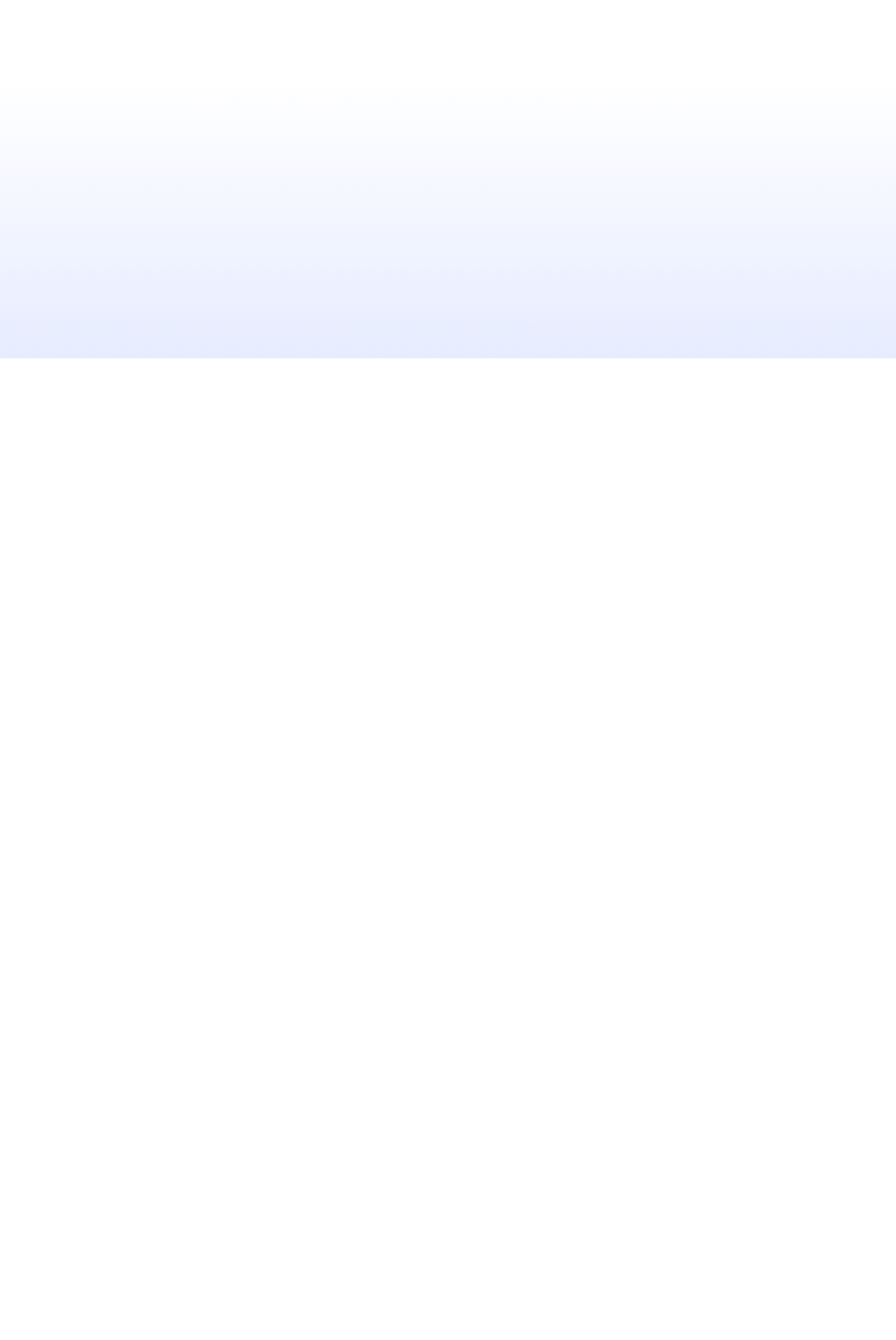
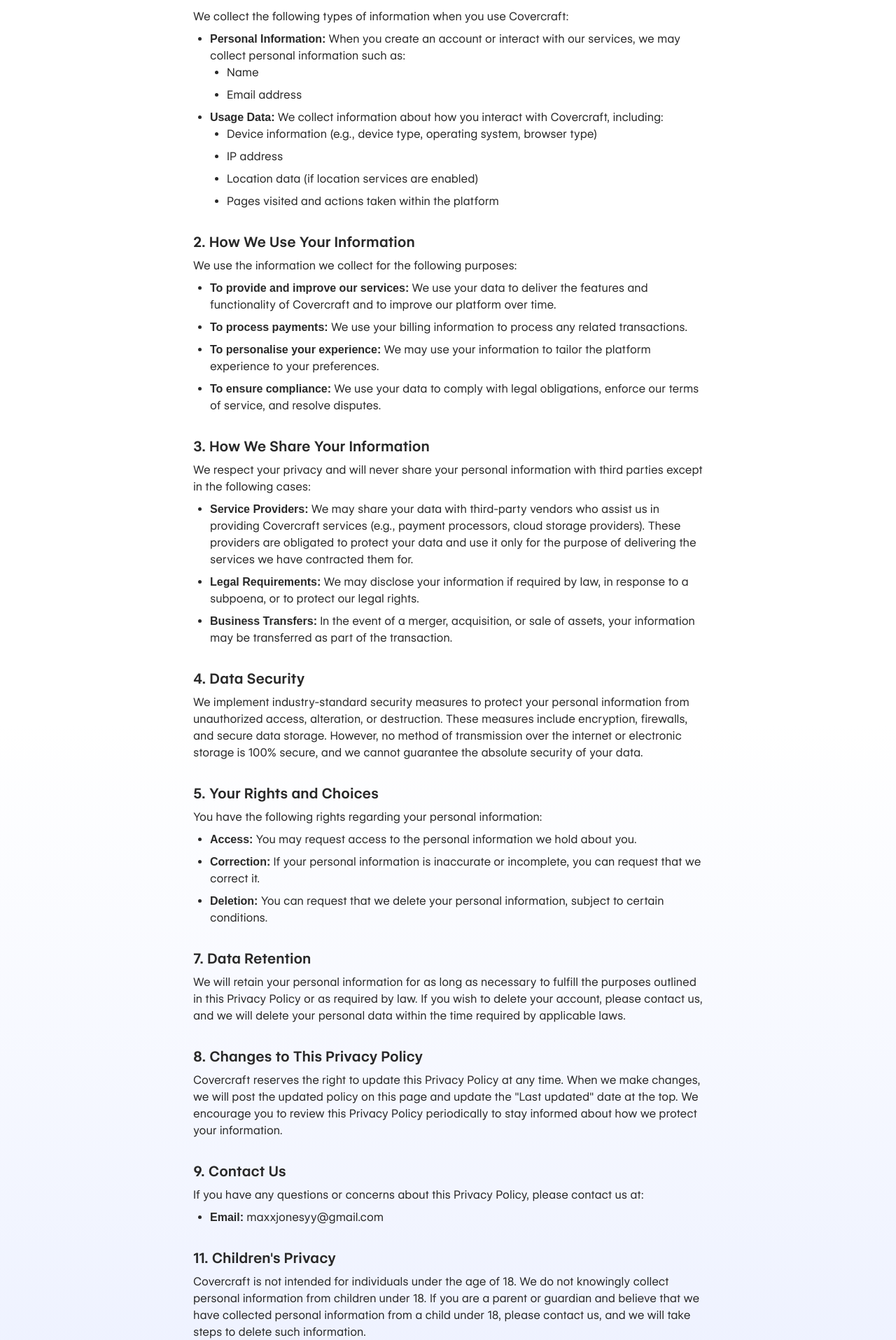
Before and after one commit to maxxjonesyy/covercraft, a React (Vite) app: page /privacy in a window 1280 px wide. Shown: the part 288-2203 px from the top of the page at 70% size. Before the commit the page ends 800 px from the top, so only its background shows below. Built offline with nearby package versions, Linux system fonts and the light colour scheme; no server answers; a web font is replaced by a local one.

Commit message:
frontend: add privacy policy

```diff
--- a/src/App.tsx
+++ b/src/App.tsx
@@ -10,6 +10,7 @@ const CoverLetterCreate = lazy(() => import("./views/CoverLetterCreate"));
 const CoverLetterReady = lazy(() => import("./views/CoverLetterReady"));
 const Profile = lazy(() => import("./views/Profile"));
 const Token = lazy(() => import("./views/Token"));
+const Privacy = lazy(() => import("./views/Privacy"));
 
 function App() {
   return (
@@ -30,6 +31,7 @@ function App() {
           <Route path="/coverletter/result" element={<CoverLetterReady />} />
           <Route path="/profile" element={<Profile />} />
           <Route path="/token" element={<Token />} />
+          <Route path="/privacy" element={<Privacy />} />
         </Routes>
       </Suspense>
 
--- /dev/null
+++ b/src/views/Privacy.tsx
@@ -0,0 +1,212 @@
+import { motion } from "framer-motion";
+
+function Privacy() {
+  return (
+    <motion.div
+      animate={{ y: 0, opacity: 1 }}
+      initial={{ y: 300, opacity: 0 }}
+      className="container">
+      <h1 className="text-2xl font-bold mb-4">Privacy Policy for Covercraft</h1>
+      <p className="mb-6">Last updated: 20/12/24</p>
+
+      <section className="mb-8">
+        <h2 className="text-xl font-semibold mb-2">
+          1. Information We Collect
+        </h2>
+        <p className="mb-2">
+          We collect the following types of information when you use Covercraft:
+        </p>
+        <ul className="list-disc pl-6">
+          <li className="mb-2">
+            <strong>Personal Information:</strong> When you create an account or
+            interact with our services, we may collect personal information such
+            as:
+            <ul className="list-disc pl-6">
+              <li className="mb-2">Name</li>
+              <li className="mb-2">Email address</li>
+            </ul>
+          </li>
+          <li className="mb-2">
+            <strong>Usage Data:</strong> We collect information about how you
+            interact with Covercraft, including:
+            <ul className="list-disc pl-6">
+              <li className="mb-2">
+                Device information (e.g., device type, operating system, browser
+                type)
+              </li>
+              <li className="mb-2">IP address</li>
+              <li className="mb-2">
+                Location data (if location services are enabled)
+              </li>
+              <li className="mb-2">
+                Pages visited and actions taken within the platform
+              </li>
+            </ul>
+          </li>
+        </ul>
+      </section>
+
+      <section className="mb-8">
+        <h2 className="text-xl font-semibold mb-2">
+          2. How We Use Your Information
+        </h2>
+        <p className="mb-2">
+          We use the information we collect for the following purposes:
+        </p>
+        <ul className="list-disc pl-6">
+          <li className="mb-2">
+            <strong>To provide and improve our services:</strong> We use your
+            data to deliver the features and functionality of Covercraft and to
+            improve our platform over time.
+          </li>
+          <li className="mb-2">
+            <strong>To process payments:</strong> We use your billing
+            information to process any related transactions.
+          </li>
+          <li className="mb-2">
+            <strong>To personalise your experience:</strong> We may use your
+            information to tailor the platform experience to your preferences.
+          </li>
+          <li className="mb-2">
+            <strong>To ensure compliance:</strong> We use your data to comply
+            with legal obligations, enforce our terms of service, and resolve
+            disputes.
+          </li>
+        </ul>
+      </section>
+
+      <section className="mb-8">
+        <h2 className="text-xl font-semibold mb-2">
+          3. How We Share Your Information
+        </h2>
+        <p className="mb-2">
+          We respect your privacy and will never share your personal information
+          with third parties except in the following cases:
+        </p>
+        <ul className="list-disc pl-6">
+          <li className="mb-2">
+            <strong>Service Providers:</strong> We may share your data with
+            third-party vendors who assist us in providing Covercraft services
+            (e.g., payment processors, cloud storage providers). These providers
+            are obligated to protect your data and use it only for the purpose
+            of delivering the services we have contracted them for.
+          </li>
+          <li className="mb-2">
+            <strong>Legal Requirements:</strong> We may disclose your
+            information if required by law, in response to a subpoena, or to
+            protect our legal rights.
+          </li>
+          <li className="mb-2">
+            <strong>Business Transfers:</strong> In the event of a merger,
+            acquisition, or sale of assets, your information may be transferred
+            as part of the transaction.
+          </li>
+        </ul>
+      </section>
+
+      <section className="mb-8">
+        <h2 className="text-xl font-semibold mb-2">4. Data Security</h2>
+        <p className="mb-2">
+          We implement industry-standard security measures to protect your
+          personal information from unauthorized access, alteration, or
+          destruction. These measures include encryption, firewalls, and secure
+          data storage. However, no method of transmission over the internet or
+          electronic storage is 100% secure, and we cannot guarantee the
+          absolute security of your data.
+        </p>
+      </section>
+
+      <section className="mb-8">
+        <h2 className="text-xl font-semibold mb-2">
+          5. Your Rights and Choices
+        </h2>
+        <p className="mb-2">
+          You have the following rights regarding your personal information:
+        </p>
+        <ul className="list-disc pl-6">
+          <li className="mb-2">
+            <strong>Access:</strong> You may request access to the personal
+            information we hold about you.
+          </li>
+          <li className="mb-2">
+            <strong>Correction:</strong> If your personal information is
+            inaccurate or incomplete, you can request that we correct it.
+          </li>
+          <li className="mb-2">
+            <strong>Deletion:</strong> You can request that we delete your
+            personal information, subject to certain conditions.
+          </li>
+        </ul>
+      </section>
+
+      <section className="mb-8">
+        <h2 className="text-xl font-semibold mb-2">7. Data Retention</h2>
+        <p className="mb-2">
+          We will retain your personal information for as long as necessary to
+          fulfill the purposes outlined in this Privacy Policy or as required by
+          law. If you wish to delete your account, please contact us, and we
+          will delete your personal data within the time required by applicable
+          laws.
+        </p>
+      </section>
+
+      <section className="mb-8">
+        <h2 className="text-xl font-semibold mb-2">
+          8. Changes to This Privacy Policy
+        </h2>
+        <p className="mb-2">
+          Covercraft reserves the right to update this Privacy Policy at any
+          time. When we make changes, we will post the updated policy on this
+          page and update the "Last updated" date at the top. We encourage you
+          to review this Privacy Policy periodically to stay informed about how
+          we protect your information.
+        </p>
+      </section>
+
+      <section className="mb-8">
+        <h2 className="text-xl font-semibold mb-2">9. Contact Us</h2>
+        <p className="mb-2">
+          If you have any questions or concerns about this Privacy Policy,
+          please contact us at:
+        </p>
+        <ul className="list-disc pl-6">
+          <li className="mb-2">
+            <strong>Email:</strong> maxxjonesyy@gmail.com
+          </li>
+        </ul>
+      </section>
+
+      <section className="mb-8">
+        <h2 className="text-xl font-semibold mb-2">11. Children's Privacy</h2>
+        <p className="mb-2">
+          Covercraft is not intended for individuals under the age of 18. We do
+          not knowingly collect personal information from children under 18. If
+          you are a parent or guardian and believe that we have collected
+          personal information from a child under 18, please contact us, and we
+          will take steps to delete such information.
+        </p>
+      </section>
+
+      <section className="mb-8">
+        <h2 className="text-xl font-semibold mb-2">12. Third-Party Links</h2>
+        <p className="mb-2">
+          Covercraft may contain links to third-party websites or services. We
+          are not responsible for the privacy practices of these third parties.
+          We encourage you to read their privacy policies before sharing any
+          personal information with them.
+        </p>
+      </section>
+
+      <footer className="mt-8">
+        <p className="font-semibold">
+          <strong>Conclusion:</strong> At Covercraft, we are committed to
+          safeguarding your privacy. We will continue to prioritize the security
+          of your personal information while delivering the best possible
+          experience on our platform.
+        </p>
+      </footer>
+    </motion.div>
+  );
+}
+
+export default Privacy;
--- a/src/views/index.ts
+++ b/src/views/index.ts
@@ -5,6 +5,7 @@ import CoverLetterCreate from "./CoverLetterCreate";
 import CoverLetterReady from "./CoverLetterReady";
 import Profile from "./Profile";
 import Token from "./Token";
+import Privacy from "./Privacy";
 
 export {
   Home,
@@ -14,4 +15,5 @@ export {
   CoverLetterReady,
   Profile,
   Token,
+  Privacy,
 };
```
